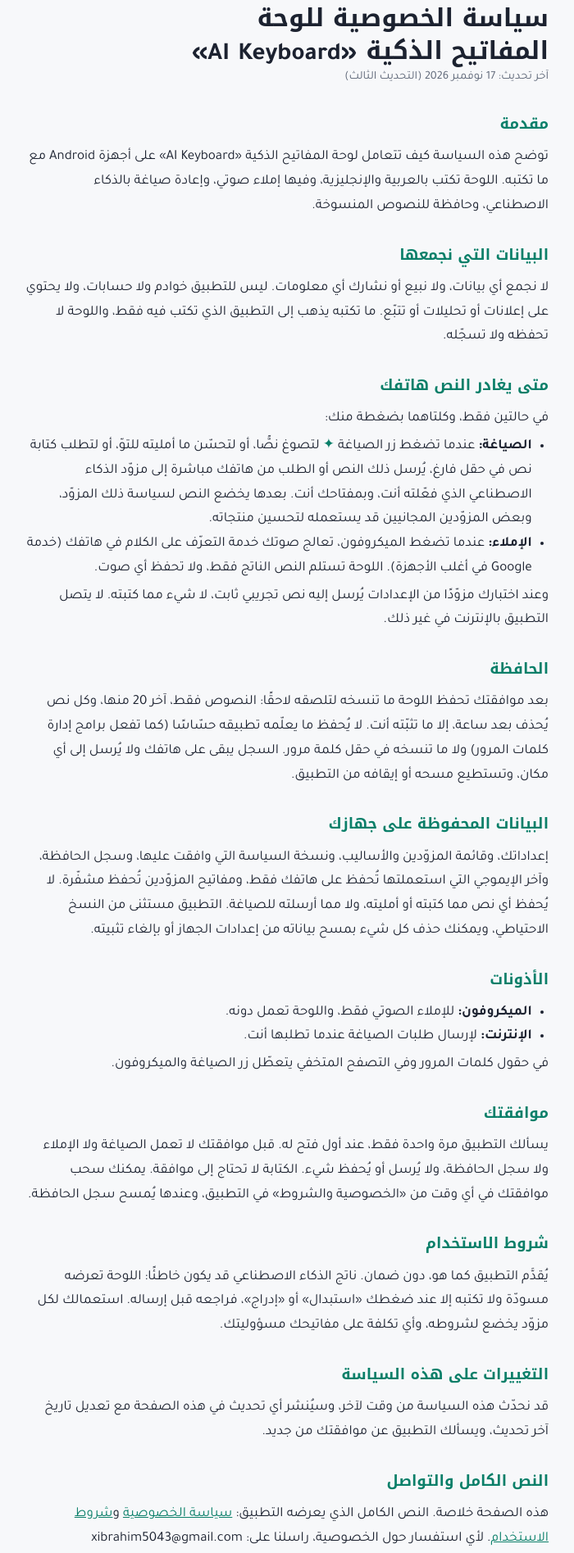
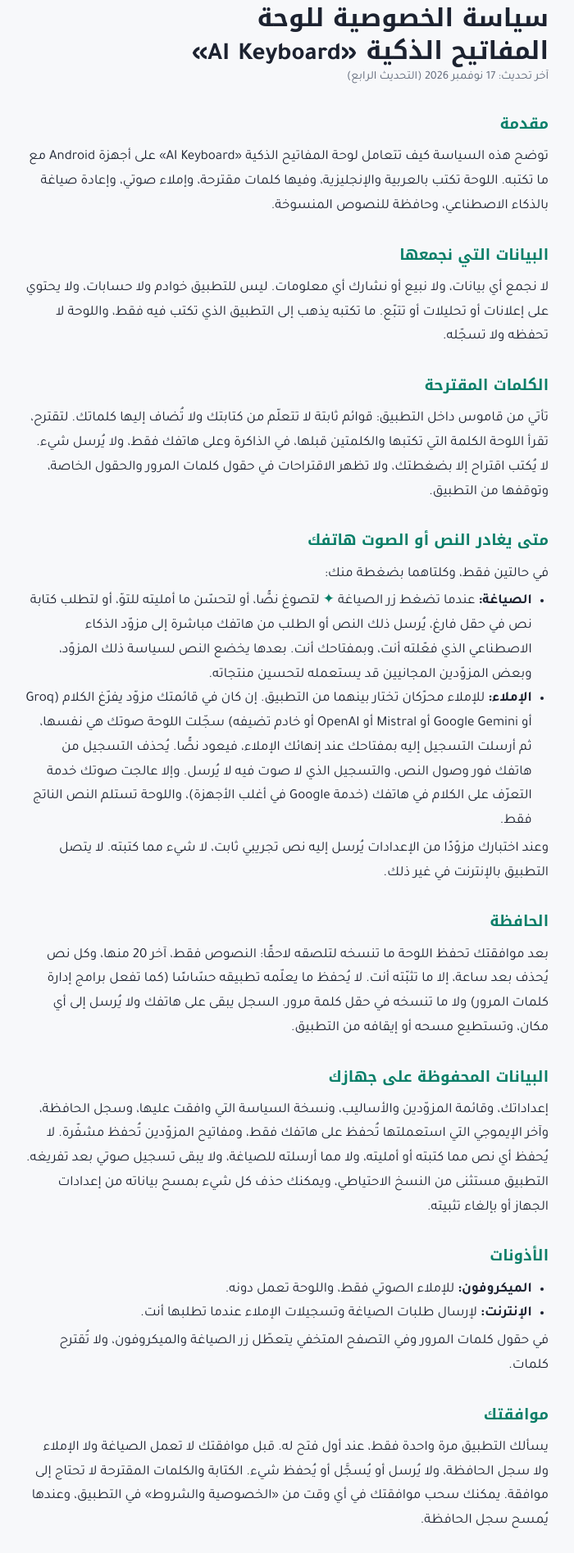
Before and after one commit to ibrahim-dx/ai_keyboard_policy, a plain HTML site: page index.html in a window 1280 px wide. Shown: the part 37-1932 px from the top of the page at 82% size, without its empty margins (290-990 px from the left). Drawn offline with Linux system fonts and the light colour scheme.

Commit message:
Describe recorded dictation and suggested words
Version 2026-11-17 (4). With a provider that transcribes, the
keyboard records a dictation itself and sends the recording when it
ends; the policy says who can receive it and when it is deleted.
Suggested words come from lists inside the app that learn nothing.
The terms gain a section on suggested words.

```diff
--- a/index.html
+++ b/index.html
@@ -32,12 +32,12 @@ section{display:flex;flex-direction:column;gap:4px}
 <main dir="rtl" lang="ar">
   <header>
     <h1>سياسة الخصوصية للوحة المفاتيح الذكية «AI Keyboard»</h1>
-    <p class="meta">آخر تحديث: 17 نوفمبر 2026 (التحديث الثالث)</p>
+    <p class="meta">آخر تحديث: 17 نوفمبر 2026 (التحديث الرابع)</p>
   </header>
 
   <section>
     <h2>مقدمة</h2>
-    <p>توضح هذه السياسة كيف تتعامل لوحة المفاتيح الذكية «AI Keyboard» على أجهزة Android مع ما تكتبه. اللوحة تكتب بالعربية والإنجليزية، وفيها إملاء صوتي، وإعادة صياغة بالذكاء الاصطناعي، وحافظة للنصوص المنسوخة.</p>
+    <p>توضح هذه السياسة كيف تتعامل لوحة المفاتيح الذكية «AI Keyboard» على أجهزة Android مع ما تكتبه. اللوحة تكتب بالعربية والإنجليزية، وفيها كلمات مقترحة، وإملاء صوتي، وإعادة صياغة بالذكاء الاصطناعي، وحافظة للنصوص المنسوخة.</p>
   </section>
 
   <section>
@@ -46,11 +46,16 @@ section{display:flex;flex-direction:column;gap:4px}
   </section>
 
   <section>
-    <h2>متى يغادر النص هاتفك</h2>
+    <h2>الكلمات المقترحة</h2>
+    <p>تأتي من قاموس داخل التطبيق: قوائم ثابتة لا تتعلّم من كتابتك ولا تُضاف إليها كلماتك. لتقترح، تقرأ اللوحة الكلمة التي تكتبها والكلمتين قبلها، في الذاكرة وعلى هاتفك فقط، ولا يُرسل شيء. لا يُكتب اقتراح إلا بضغطتك، ولا تظهر الاقتراحات في حقول كلمات المرور والحقول الخاصة، وتوقفها من التطبيق.</p>
+  </section>
+
+  <section>
+    <h2>متى يغادر النص أو الصوت هاتفك</h2>
     <p>في حالتين فقط، وكلتاهما بضغطة منك:</p>
     <ul>
       <li><strong>الصياغة:</strong> عندما تضغط زر الصياغة <span class="mark">✦</span> لتصوغ نصًّا، أو لتحسّن ما أمليته للتوّ، أو لتطلب كتابة نص في حقل فارغ، يُرسل ذلك النص أو الطلب من هاتفك مباشرة إلى مزوّد الذكاء الاصطناعي الذي فعّلته أنت، وبمفتاحك أنت. بعدها يخضع النص لسياسة ذلك المزوّد، وبعض المزوّدين المجانيين قد يستعمله لتحسين منتجاته.</li>
-      <li><strong>الإملاء:</strong> عندما تضغط الميكروفون، تعالج صوتك خدمة التعرّف على الكلام في هاتفك (خدمة Google في أغلب الأجهزة). اللوحة تستلم النص الناتج فقط، ولا تحفظ أي صوت.</li>
+      <li><strong>الإملاء:</strong> للإملاء محرّكان تختار بينهما من التطبيق. إن كان في قائمتك مزوّد يفرّغ الكلام (Groq أو Google Gemini أو Mistral أو OpenAI أو خادم تضيفه) سجّلت اللوحة صوتك هي نفسها، ثم أرسلت التسجيل إليه بمفتاحك عند إنهائك الإملاء، فيعود نصًّا. يُحذف التسجيل من هاتفك فور وصول النص، والتسجيل الذي لا صوت فيه لا يُرسل. وإلا عالجت صوتك خدمة التعرّف على الكلام في هاتفك (خدمة Google في أغلب الأجهزة)، واللوحة تستلم النص الناتج فقط.</li>
     </ul>
     <p>وعند اختبارك مزوّدًا من الإعدادات يُرسل إليه نص تجريبي ثابت، لا شيء مما كتبته. لا يتصل التطبيق بالإنترنت في غير ذلك.</p>
   </section>
@@ -62,26 +67,26 @@ section{display:flex;flex-direction:column;gap:4px}
 
   <section>
     <h2>البيانات المحفوظة على جهازك</h2>
-    <p>إعداداتك، وقائمة المزوّدين والأساليب، ونسخة السياسة التي وافقت عليها، وسجل الحافظة، وآخر الإيموجي التي استعملتها تُحفظ على هاتفك فقط، ومفاتيح المزوّدين تُحفظ مشفّرة. لا يُحفظ أي نص مما كتبته أو أمليته، ولا مما أرسلته للصياغة. التطبيق مستثنى من النسخ الاحتياطي، ويمكنك حذف كل شيء بمسح بياناته من إعدادات الجهاز أو بإلغاء تثبيته.</p>
+    <p>إعداداتك، وقائمة المزوّدين والأساليب، ونسخة السياسة التي وافقت عليها، وسجل الحافظة، وآخر الإيموجي التي استعملتها تُحفظ على هاتفك فقط، ومفاتيح المزوّدين تُحفظ مشفّرة. لا يُحفظ أي نص مما كتبته أو أمليته، ولا مما أرسلته للصياغة، ولا يبقى تسجيل صوتي بعد تفريغه. التطبيق مستثنى من النسخ الاحتياطي، ويمكنك حذف كل شيء بمسح بياناته من إعدادات الجهاز أو بإلغاء تثبيته.</p>
   </section>
 
   <section>
     <h2>الأذونات</h2>
     <ul>
       <li><strong>الميكروفون:</strong> للإملاء الصوتي فقط، واللوحة تعمل دونه.</li>
-      <li><strong>الإنترنت:</strong> لإرسال طلبات الصياغة عندما تطلبها أنت.</li>
+      <li><strong>الإنترنت:</strong> لإرسال طلبات الصياغة وتسجيلات الإملاء عندما تطلبها أنت.</li>
     </ul>
-    <p>في حقول كلمات المرور وفي التصفح المتخفي يتعطّل زر الصياغة والميكروفون.</p>
+    <p>في حقول كلمات المرور وفي التصفح المتخفي يتعطّل زر الصياغة والميكروفون، ولا تُقترح كلمات.</p>
   </section>
 
   <section>
     <h2>موافقتك</h2>
-    <p>يسألك التطبيق مرة واحدة فقط، عند أول فتح له. قبل موافقتك لا تعمل الصياغة ولا الإملاء ولا سجل الحافظة، ولا يُرسل أو يُحفظ شيء. الكتابة لا تحتاج إلى موافقة. يمكنك سحب موافقتك في أي وقت من «الخصوصية والشروط» في التطبيق، وعندها يُمسح سجل الحافظة.</p>
+    <p>يسألك التطبيق مرة واحدة فقط، عند أول فتح له. قبل موافقتك لا تعمل الصياغة ولا الإملاء ولا سجل الحافظة، ولا يُرسل أو يُسجَّل أو يُحفظ شيء. الكتابة والكلمات المقترحة لا تحتاج إلى موافقة. يمكنك سحب موافقتك في أي وقت من «الخصوصية والشروط» في التطبيق، وعندها يُمسح سجل الحافظة.</p>
   </section>
 
   <section>
     <h2>شروط الاستخدام</h2>
-    <p>يُقدَّم التطبيق كما هو، دون ضمان. ناتج الذكاء الاصطناعي قد يكون خاطئًا: اللوحة تعرضه مسودّة ولا تكتبه إلا عند ضغطك «استبدال» أو «إدراج»، فراجعه قبل إرساله. استعمالك لكل مزوّد يخضع لشروطه، وأي تكلفة على مفاتيحك مسؤوليتك.</p>
+    <p>يُقدَّم التطبيق كما هو، دون ضمان. ناتج الذكاء الاصطناعي قد يكون خاطئًا: اللوحة تعرضه مسودّة ولا تكتبه إلا عند ضغطك «استبدال» أو «إدراج»، فراجعه قبل إرساله. وتفريغ الكلام قد يكتب ما لم تقله، فراجع ما أمليته. استعمالك لكل مزوّد يخضع لشروطه، وأي تكلفة على مفاتيحك مسؤوليتك.</p>
   </section>
 
   <section>
@@ -96,14 +101,15 @@ section{display:flex;flex-direction:column;gap:4px}
 
   <div class="en" lang="en">
     <h1>Privacy Policy — AI Keyboard</h1>
-    <p class="meta">Last updated: November 17, 2026 (third update)</p>
+    <p class="meta">Last updated: November 17, 2026 (fourth update)</p>
     <section><h2>Information we collect</h2><p>AI Keyboard collects no data, and we do not sell or share any information. The app has no servers and no accounts, shows no ads, and uses no analytics or tracking. What you type goes only to the app you are typing in; the keyboard does not store or log it.</p></section>
-    <section><h2>When text leaves your phone</h2><p>In two cases only, each started by you:</p><ul><li><strong>Rewriting:</strong> when you press the rewrite button <span class="mark">✦</span> to rewrite text, to clean up what you just dictated, or to ask for a text to be written in an empty field, that text or request is sent straight from your phone to the AI provider you enabled, using your own key. From then on it is covered by that provider's policy, and some free providers may use it to improve their products.</li><li><strong>Dictation:</strong> when you press the microphone, your voice is processed by your phone's speech recognition service (Google's on most devices). The keyboard receives only the resulting text and stores no audio.</li></ul><p>Testing a provider from the settings sends it a fixed sample text, nothing you typed. The app does not connect to the internet otherwise.</p></section>
+    <section><h2>Suggested words</h2><p>They come from a dictionary inside the app: fixed lists that do not learn from what you type, and to which your own words are not added. To suggest, the keyboard reads the word you are typing and the two before it, in memory and on your phone only, and nothing is sent. A suggestion is written only when you press it. None appear in password fields and private fields, and you can switch them off in the app.</p></section>
+    <section><h2>When text or sound leaves your phone</h2><p>In two cases only, each started by you:</p><ul><li><strong>Rewriting:</strong> when you press the rewrite button <span class="mark">✦</span> to rewrite text, to clean up what you just dictated, or to ask for a text to be written in an empty field, that text or request is sent straight from your phone to the AI provider you enabled, using your own key. From then on it is covered by that provider's policy, and some free providers may use it to improve their products.</li><li><strong>Dictation:</strong> dictation has two engines, and you choose between them in the app. If your list has a provider that transcribes speech (Groq, Google Gemini, Mistral, OpenAI, or a server you add), the keyboard records your voice itself and sends the recording to it, with your key, when you end the dictation; it comes back as text. The recording is deleted from your phone as soon as the text arrives, and a recording with no voice in it is not sent. Otherwise your voice is processed by your phone's speech recognition service (Google's on most devices), and the keyboard receives only the resulting text.</li></ul><p>Testing a provider from the settings sends it a fixed sample text, nothing you typed. The app does not connect to the internet otherwise.</p></section>
     <section><h2>Clipboard</h2><p>Once you consent, the keyboard keeps what you copy so that you can paste it later: text only, the last 20 copies, each deleted after an hour unless you pin it. Anything its app marks as sensitive (as password managers do), and anything you copy in a password field, is not kept. The history stays on your phone and is never sent anywhere, and you can clear it or switch it off in the app.</p></section>
-    <section><h2>Data stored on your device</h2><p>Your settings, your list of providers and styles, the version of the policy you accepted, the clipboard history and the emoji you used last are stored on your phone only; provider keys are stored encrypted. No text you typed or dictated, or sent for rewriting, is stored. The app is excluded from backup, and everything is removed by clearing its data in the device settings or by uninstalling it.</p></section>
-    <section><h2>Permissions</h2><ul><li><strong>Microphone:</strong> for voice dictation only; the keyboard works without it.</li><li><strong>Internet:</strong> to send rewrite requests when you ask for them.</li></ul><p>In password fields and in private browsing, the rewrite button and the microphone are disabled.</p></section>
-    <section><h2>Your consent</h2><p>The app asks once only, the first time it is opened. Before you consent, rewriting, dictation and the clipboard history do not work, and nothing is sent or kept. Typing needs no consent. You can withdraw your consent at any time under "Privacy and terms" in the app, and the clipboard history is then deleted.</p></section>
-    <section><h2>Terms of use</h2><p>The app is provided as is, without warranty. AI output may be wrong: the keyboard shows it as a draft and writes it only when you press "Replace" or "Insert", so review it before you send it. Your use of each provider is subject to its terms, and any cost on your keys is your responsibility.</p></section>
+    <section><h2>Data stored on your device</h2><p>Your settings, your list of providers and styles, the version of the policy you accepted, the clipboard history and the emoji you used last are stored on your phone only; provider keys are stored encrypted. No text you typed or dictated, or sent for rewriting, is stored, and no recording remains once it has been transcribed. The app is excluded from backup, and everything is removed by clearing its data in the device settings or by uninstalling it.</p></section>
+    <section><h2>Permissions</h2><ul><li><strong>Microphone:</strong> for voice dictation only; the keyboard works without it.</li><li><strong>Internet:</strong> to send rewrite requests and dictation recordings when you ask for them.</li></ul><p>In password fields and in private browsing, the rewrite button and the microphone are disabled, and no words are suggested.</p></section>
+    <section><h2>Your consent</h2><p>The app asks once only, the first time it is opened. Before you consent, rewriting, dictation and the clipboard history do not work, and nothing is sent, recorded or kept. Typing and suggested words need no consent. You can withdraw your consent at any time under "Privacy and terms" in the app, and the clipboard history is then deleted.</p></section>
+    <section><h2>Terms of use</h2><p>The app is provided as is, without warranty. AI output may be wrong: the keyboard shows it as a draft and writes it only when you press "Replace" or "Insert", so review it before you send it. Transcribed speech may contain a word you did not say, so review what you dictated. Your use of each provider is subject to its terms, and any cost on your keys is your responsibility.</p></section>
     <section><h2>Changes</h2><p>We may update this policy from time to time. Updates will be posted on this page with a new "last updated" date, and the app will ask for your consent again.</p></section>
     <section><h2>Full text and contact</h2><p>This page is a summary. The full text shown by the app: <a href="https://github.com/ibrahim-dx/ai_keyboard_policy/blob/main/en/privacy.md">Privacy Policy</a> and <a href="https://github.com/ibrahim-dx/ai_keyboard_policy/blob/main/en/terms.md">Terms of Use</a>. For privacy questions, email: xibrahim5043@gmail.com</p></section>
   </div>
```
Also changed, not shown: 5 other files.
